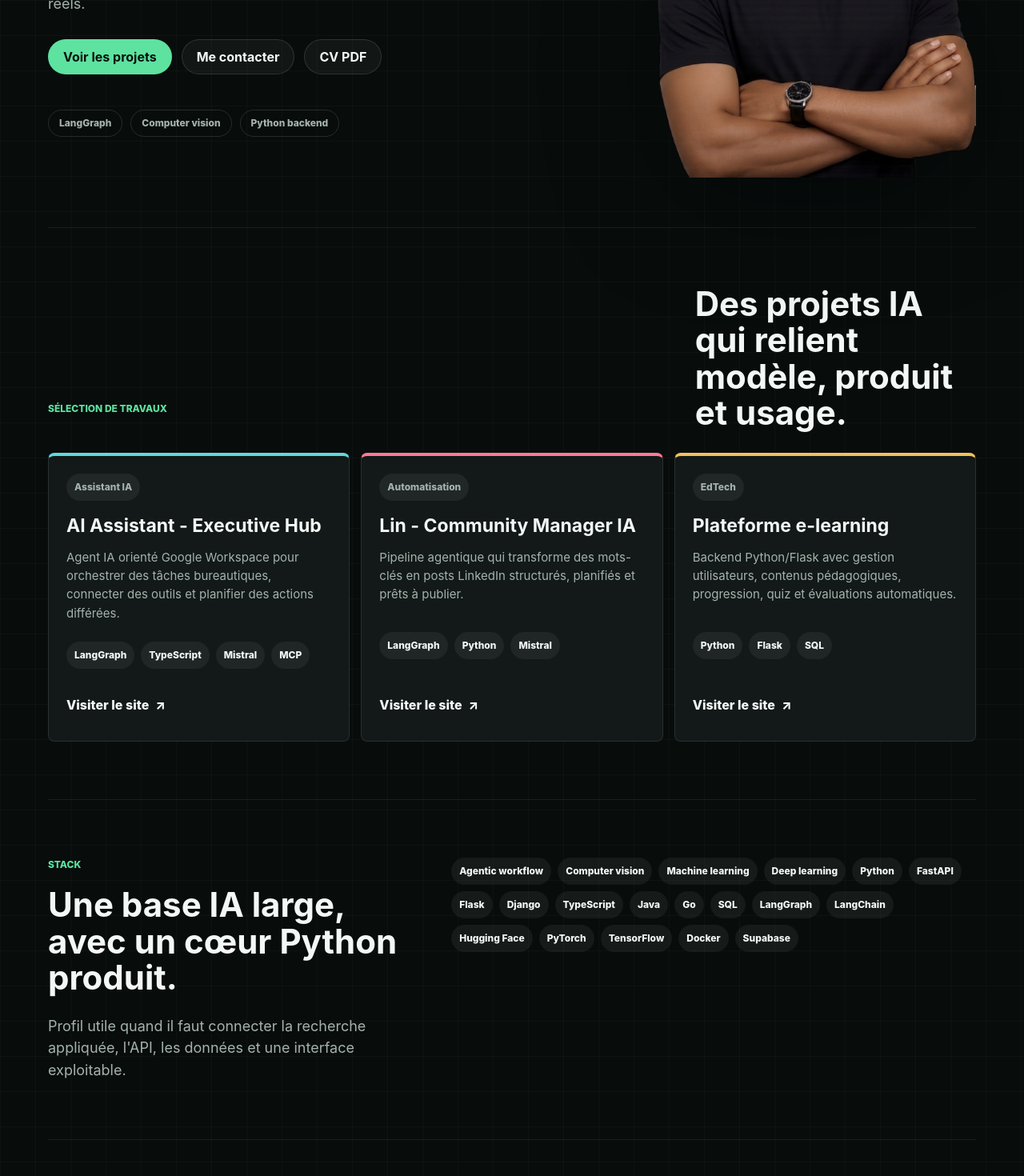
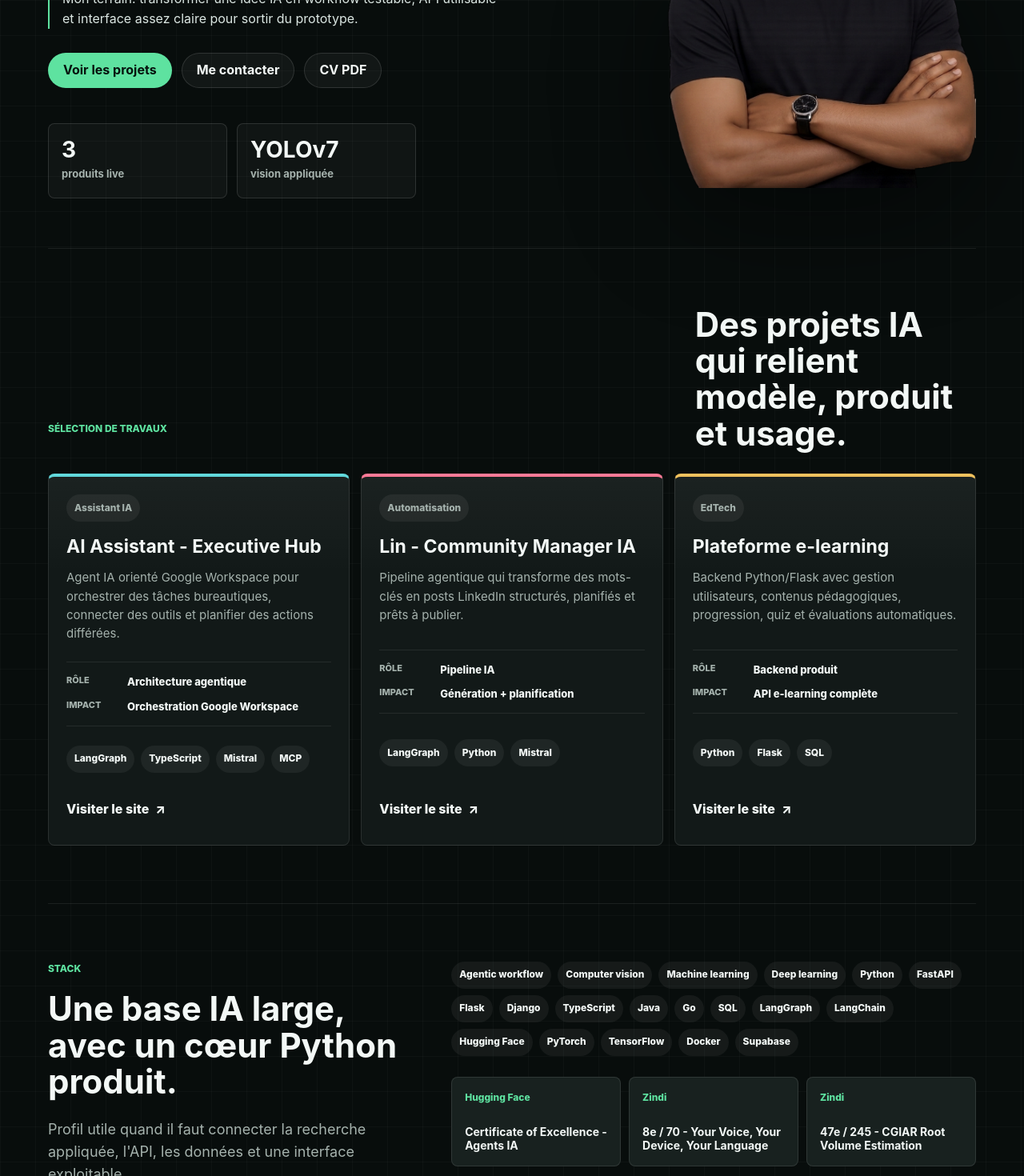
Before and after one commit to Zelyanne/alexis-othily-portfolio, a React (Vite) app: page / in a window 1280 px wide. Shown: the part 540-2010 px from the top of the page at 80% size. Built offline with nearby package versions, Linux system fonts and the light colour scheme.

Commit message:
Polish portfolio design

```diff
--- a/src/main.tsx
+++ b/src/main.tsx
@@ -22,6 +22,8 @@ const projects = [
     href: 'https://aizelyan.duckdns.org/',
     summary:
       "Agent IA orienté Google Workspace pour orchestrer des tâches bureautiques, connecter des outils et planifier des actions différées.",
+    result: 'Orchestration Google Workspace',
+    role: 'Architecture agentique',
     stack: ['LangGraph', 'TypeScript', 'Mistral', 'MCP'],
     tone: 'teal',
   },
@@ -32,6 +34,8 @@ const projects = [
     href: 'https://lin-ai.duckdns.org/',
     summary:
       'Pipeline agentique qui transforme des mots-clés en posts LinkedIn structurés, planifiés et prêts à publier.',
+    result: 'Génération + planification',
+    role: 'Pipeline IA',
     stack: ['LangGraph', 'Python', 'Mistral'],
     tone: 'rose',
   },
@@ -42,9 +46,16 @@ const projects = [
     href: 'https://vps-55e5f624.vps.ovh.net/',
     summary:
       'Backend Python/Flask avec gestion utilisateurs, contenus pédagogiques, progression, quiz et évaluations automatiques.',
+    result: 'API e-learning complète',
+    role: 'Backend produit',
     stack: ['Python', 'Flask', 'SQL'],
     tone: 'amber',
   },
+] as const
+
+const highlights = [
+  ['3', 'produits live'],
+  ['YOLOv7', 'vision appliquée'],
 ] as const
 
 const skills = [
@@ -73,7 +84,7 @@ const experiences = [
   {
     date: 'Déc. 2025 - Avr. 2026',
     title: 'EdTech Program Manager - Neural Bridge',
-    text: "Conception de contenus pédagogiques pour l'apprentissage du code et solutions IA adaptées aux apprenants de plus de 40 ans.",
+    text: "Conception de contenus pédagogiques pour l'apprentissage du code et solutions IA adaptées aux apprenants adultes.",
   },
   {
     date: 'Mai 2026',
@@ -91,6 +102,12 @@ const experiences = [
     text: 'PostgreSQL sous Docker, backend FastAPI, optimisation de flux de trésorerie et modèles YOLO en photogrammétrie.',
   },
 ]
+
+const credentials = [
+  ['Hugging Face', 'Certificate of Excellence - Agents IA'],
+  ['Zindi', '8e / 70 - Your Voice, Your Device, Your Language'],
+  ['Zindi', '47e / 245 - CGIAR Root Volume Estimation'],
+] as const
 
 function Layout() {
   return (
@@ -128,6 +145,10 @@ function HomePage() {
             données, computer vision et backends Python prêts pour des
             utilisateurs réels.
           </p>
+          <p className="heroNote">
+            Mon terrain: transformer une idée IA en workflow testable, API
+            utilisable et interface assez claire pour sortir du prototype.
+          </p>
           <div className="actions">
             <a className="button primary" href="#projects">
               Voir les projets
@@ -140,9 +161,12 @@ function HomePage() {
             </Link>
           </div>
           <div className="proof" aria-label="Résumé rapide">
-            <strong>LangGraph</strong>
-            <strong>Computer vision</strong>
-            <strong>Python backend</strong>
+            {highlights.map(([value, label]) => (
+              <div className="proofItem" key={label}>
+                <strong>{value}</strong>
+                <span>{label}</span>
+              </div>
+            ))}
           </div>
         </div>
         <figure className="portrait">
@@ -164,6 +188,16 @@ function HomePage() {
                 <h3>{project.title}</h3>
                 <p>{project.summary}</p>
               </div>
+              <dl className="projectMeta">
+                <div>
+                  <dt>Rôle</dt>
+                  <dd>{project.role}</dd>
+                </div>
+                <div>
+                  <dt>Impact</dt>
+                  <dd>{project.result}</dd>
+                </div>
+              </dl>
               <div className="stack">
                 {project.stack.map((item) => (
                   <span key={item}>{item}</span>
@@ -186,10 +220,20 @@ function HomePage() {
             les données et une interface exploitable.
           </p>
         </div>
-        <div className="skillList">
-          {skills.map((skill) => (
-            <span key={skill}>{skill}</span>
-          ))}
+        <div className="skillColumn">
+          <div className="skillList">
+            {skills.map((skill) => (
+              <span key={skill}>{skill}</span>
+            ))}
+          </div>
+          <div className="credentialList" aria-label="Certifications et résultats">
+            {credentials.map(([source, label]) => (
+              <article key={label}>
+                <span>{source}</span>
+                <strong>{label}</strong>
+              </article>
+            ))}
+          </div>
         </div>
       </section>
 
--- a/src/styles.css
+++ b/src/styles.css
@@ -2,6 +2,7 @@
   --bg: #080d0c;
   --surface: #121918;
   --surface-2: #18211f;
+  --ink: #0b1110;
   --fg: #f3f8f6;
   --muted: #a5b2ad;
   --line: #28413a;
@@ -28,7 +29,7 @@ body {
   min-width: 320px;
   margin: 0;
   background:
-    linear-gradient(180deg, rgba(94, 226, 160, 0.08), transparent 360px),
+    linear-gradient(180deg, rgba(94, 226, 160, 0.1), transparent 340px),
     linear-gradient(90deg, rgba(255, 255, 255, 0.025) 1px, transparent 1px),
     linear-gradient(180deg, rgba(255, 255, 255, 0.025) 1px, transparent 1px),
     var(--bg);
@@ -112,8 +113,9 @@ a:focus-visible {
   padding: 8px 10px 8px 18px;
   border: 1px solid rgba(255, 255, 255, 0.1);
   border-radius: 999px;
-  background: rgba(8, 13, 12, 0.82);
+  background: rgba(8, 13, 12, 0.86);
   backdrop-filter: blur(18px);
+  box-shadow: 0 18px 80px rgba(0, 0, 0, 0.28);
 }
 
 .brand,
@@ -169,7 +171,7 @@ a:focus-visible {
 .hero {
   min-height: 720px;
   display: grid;
-  grid-template-columns: minmax(0, 1.05fr) minmax(320px, 0.72fr);
+  grid-template-columns: minmax(0, 1.08fr) minmax(320px, 0.7fr);
   gap: 54px;
   align-items: center;
   padding: 76px 0 62px;
@@ -196,6 +198,14 @@ a:focus-visible {
   font-size: 18px;
 }
 
+.heroNote {
+  max-width: 56ch;
+  margin-top: 18px;
+  padding-left: 16px;
+  border-left: 2px solid var(--accent);
+  color: #dce7e3;
+}
+
 .actions,
 .contactLinks {
   flex-wrap: wrap;
@@ -208,10 +218,13 @@ a:focus-visible {
   border: 1px solid rgba(255, 255, 255, 0.12);
   background: rgba(255, 255, 255, 0.045);
   color: var(--fg);
+  transition: border-color 160ms ease, background 160ms ease, transform 160ms ease;
 }
 
-.button:hover {
+.button:hover,
+.button:focus-visible {
   border-color: var(--accent);
+  background: rgba(255, 255, 255, 0.075);
 }
 
 .button.primary {
@@ -221,12 +234,13 @@ a:focus-visible {
 }
 
 .proof {
-  gap: 10px;
-  flex-wrap: wrap;
+  display: grid;
+  grid-template-columns: repeat(2, minmax(0, 1fr));
+  gap: 12px;
   margin-top: 44px;
+  max-width: 460px;
 }
 
-.proof strong,
 .skillList span,
 .stack span,
 .tag {
@@ -238,10 +252,26 @@ a:focus-visible {
   font-weight: 800;
 }
 
-.proof strong {
-  padding: 0 13px;
+.proofItem {
+  min-height: 94px;
+  display: grid;
+  align-content: center;
+  gap: 6px;
+  padding: 16px;
   border: 1px solid rgba(255, 255, 255, 0.12);
+  border-radius: 8px;
+  background: rgba(255, 255, 255, 0.035);
+}
+
+.proofItem strong {
+  font-size: 28px;
+  line-height: 1;
+}
+
+.proofItem span {
   color: var(--muted);
+  font-size: 13px;
+  font-weight: 700;
 }
 
 .portrait {
@@ -257,7 +287,7 @@ a:focus-visible {
   content: "Alexis";
   position: absolute;
   top: 95px;
-  color: rgba(255, 255, 255, 0.13);
+  color: rgba(255, 255, 255, 0.12);
   font-size: 110px;
   font-weight: 800;
   line-height: 1;
@@ -305,7 +335,7 @@ a:focus-visible {
 }
 
 .projectCard {
-  min-height: 360px;
+  min-height: 410px;
   display: flex;
   flex-direction: column;
   justify-content: space-between;
@@ -314,11 +344,15 @@ a:focus-visible {
   border: 1px solid rgba(255, 255, 255, 0.1);
   border-top: 4px solid var(--accent);
   border-radius: 8px;
-  background: var(--surface);
+  background:
+    linear-gradient(180deg, rgba(255, 255, 255, 0.04), transparent 120px),
+    var(--surface);
+  transition: border-color 180ms ease, transform 180ms ease, background 180ms ease;
 }
 
 .projectCard:hover {
   transform: translateY(-2px);
+  border-color: rgba(255, 255, 255, 0.2);
 }
 
 .projectCard.rose {
@@ -346,6 +380,34 @@ a:focus-visible {
   font-size: 15px;
 }
 
+.projectMeta {
+  display: grid;
+  gap: 10px;
+  margin: 0;
+  padding: 14px 0;
+  border-block: 1px solid rgba(255, 255, 255, 0.08);
+}
+
+.projectMeta div {
+  display: grid;
+  grid-template-columns: 64px minmax(0, 1fr);
+  gap: 12px;
+}
+
+.projectMeta dt {
+  color: var(--muted);
+  font-size: 11px;
+  font-weight: 800;
+  text-transform: uppercase;
+}
+
+.projectMeta dd {
+  margin: 0;
+  color: var(--fg);
+  font-size: 13px;
+  font-weight: 800;
+}
+
 .projectCard > a {
   min-height: 44px;
   align-self: flex-start;
@@ -355,11 +417,20 @@ a:focus-visible {
   font-weight: 800;
 }
 
+.projectCard > a:hover {
+  color: var(--accent);
+}
+
 .stack,
-.skillList {
+.skillList,
+.skillColumn {
   display: flex;
   flex-wrap: wrap;
   gap: 8px;
+}
+
+.skillColumn {
+  align-items: flex-start;
 }
 
 .stack span,
@@ -367,6 +438,36 @@ a:focus-visible {
   padding: 0 10px;
   background: rgba(255, 255, 255, 0.055);
   color: var(--fg);
+}
+
+.credentialList {
+  width: 100%;
+  display: grid;
+  grid-template-columns: repeat(3, minmax(0, 1fr));
+  gap: 10px;
+  margin-top: 18px;
+}
+
+.credentialList article {
+  min-height: 112px;
+  display: grid;
+  align-content: space-between;
+  gap: 14px;
+  padding: 16px;
+  border: 1px solid rgba(255, 255, 255, 0.1);
+  border-radius: 8px;
+  background: var(--surface-2);
+}
+
+.credentialList span {
+  color: var(--accent);
+  font-size: 12px;
+  font-weight: 800;
+}
+
+.credentialList strong {
+  font-size: 14px;
+  line-height: 1.25;
 }
 
 .split {
@@ -407,6 +508,7 @@ a:focus-visible {
   grid-template-columns: minmax(0, 1fr) minmax(300px, 0.6fr);
   gap: 22px;
   align-items: center;
+  padding-bottom: 86px;
 }
 
 .cvPage h1 {
@@ -441,6 +543,38 @@ a:focus-visible {
   }
 }
 
+@media (prefers-reduced-motion: no-preference) {
+  .heroCopy,
+  .portrait,
+  .projectCard {
+    animation: riseIn 460ms ease both;
+  }
+
+  .portrait {
+    animation-delay: 90ms;
+  }
+
+  .projectCard:nth-child(2) {
+    animation-delay: 70ms;
+  }
+
+  .projectCard:nth-child(3) {
+    animation-delay: 140ms;
+  }
+}
+
+@keyframes riseIn {
+  from {
+    opacity: 0;
+    transform: translateY(12px);
+  }
+
+  to {
+    opacity: 1;
+    transform: translateY(0);
+  }
+}
+
 @media (max-width: 920px) {
   h1 {
     font-size: 56px;
@@ -463,6 +597,10 @@ a:focus-visible {
 
   .projectGrid {
     grid-template-columns: 1fr 1fr;
+  }
+
+  .credentialList {
+    grid-template-columns: 1fr;
   }
 }
 
@@ -514,6 +652,10 @@ a:focus-visible {
     width: min(100%, 360px);
   }
 
+  .proof {
+    grid-template-columns: 1fr;
+  }
+
   .projectGrid {
     grid-template-columns: 1fr;
   }
```
